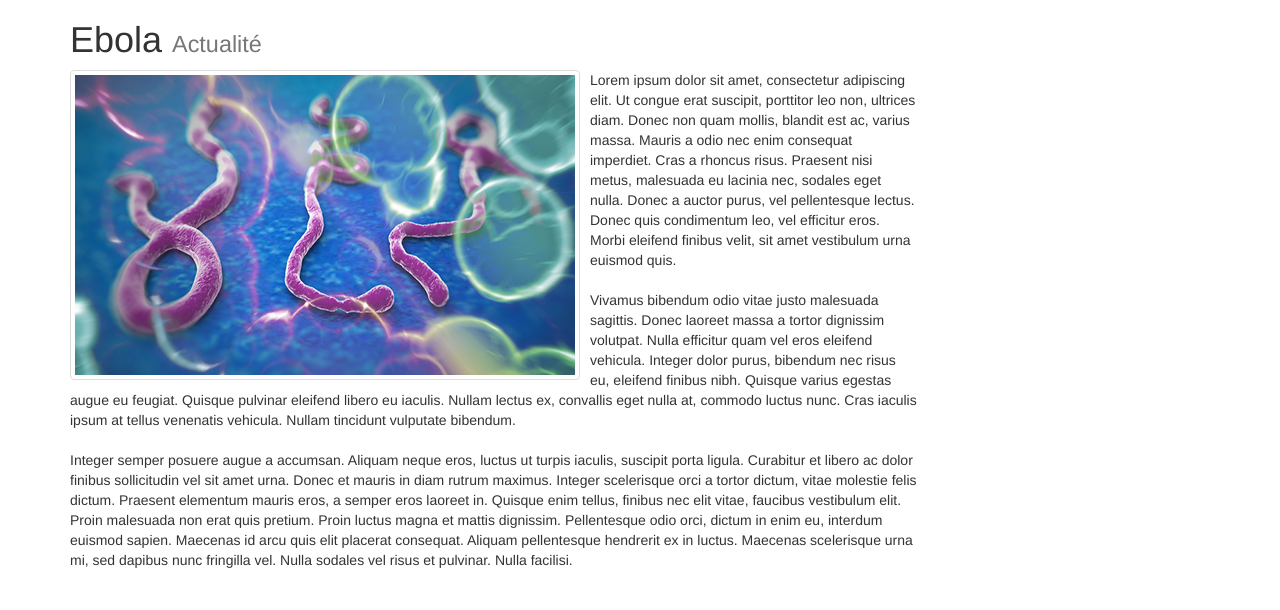
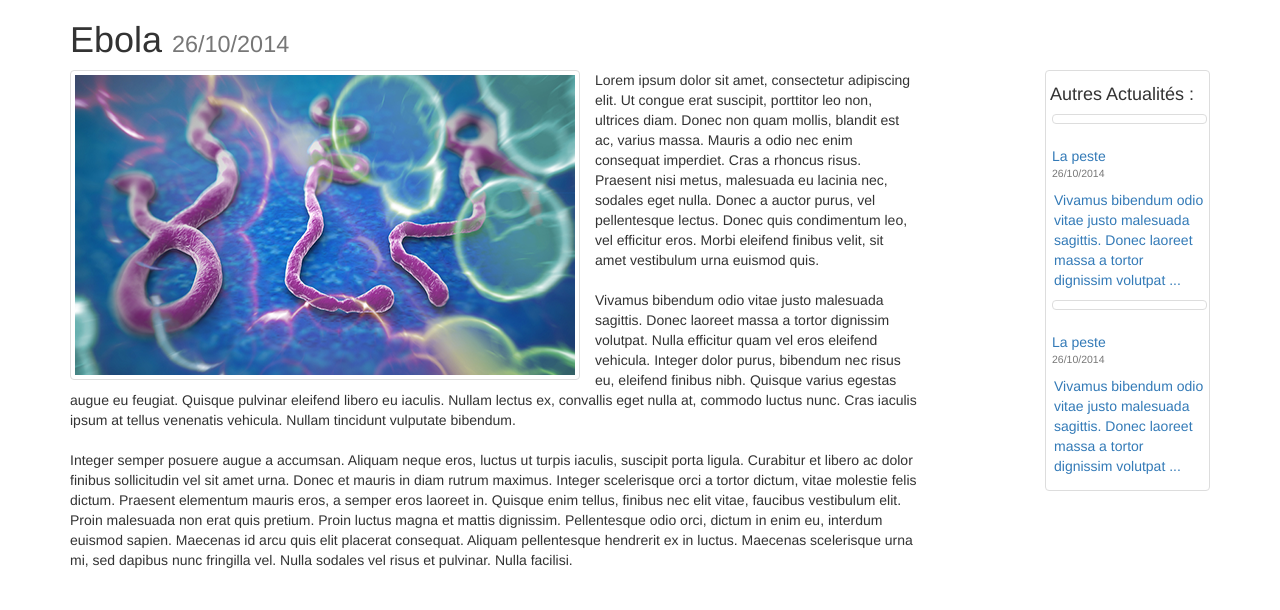
Before and after one commit to 20cent06/Pipe-My-Fork, a PHP site: page / in a window 1280 px wide. Shown: the part 190-800 px from the top of the page. Run offline with PHP 8.4, Linux system fonts and the light colour scheme; some libraries are stand-ins or nearby versions.

Commit message:
Modif global.scss & templates

```diff
--- a/css/global.css
+++ b/css/global.css
@@ -41,7 +41,16 @@ div .cadre-contenu {
 /* line 40, ../sass/global.scss */
 div .cadre-contenu img {
   float: left;
-  margin-right: 10px;
+  margin-right: 15px;
+}
+/* line 46, ../sass/global.scss */
+div .cadre-menu-actualite {
+  /*border: 2px solid $header_background;*/
+  width: 100%;
+}
+/* line 50, ../sass/global.scss */
+div .cadre-menu-actualite .centrer {
+  margin-left: 2px;
 }
 
 /* --Acutalité-- */
--- a/sass/global.scss
+++ b/sass/global.scss
@@ -39,8 +39,18 @@ div {
 
 		img {
 			float: left;
-			margin-right: 10px;
+			margin-right: 15px;
 		}
+	}
+
+	.cadre-menu-actualite{
+		/*border: 2px solid $header_background;*/
+		width: 100%;
+
+		.centrer{
+			margin-left: 2px;
+		}
+
 	}
 }
 /* --Acutalité-- */
--- a/templates/PreventionEtInformation_Actualite.tpl
+++ b/templates/PreventionEtInformation_Actualite.tpl
@@ -1,21 +1,40 @@
 <div class="RechPrevEtInf">
-	<h1>Ebola <small>Actualité</small></h1>
+	<h1>Ebola <small>26/10/2014</small></h1>
 
 	<div class="row">
 
 		<div class="col-xs-9">
 			<div class="cadre-contenu">
 				<img src="img/Actualite-Ebola.png" class="img-responsive img-thumbnail" alt="img-responsive">
-				Lorem ipsum dolor sit amet, consectetur adipiscing elit. Ut congue erat suscipit, porttitor leo non, ultrices diam. Donec non quam mollis, blandit est ac, varius massa. Mauris a odio nec enim consequat imperdiet. Cras a rhoncus risus. Praesent nisi metus, malesuada eu lacinia nec, sodales eget nulla. Donec a auctor purus, vel pellentesque lectus. Donec quis condimentum leo, vel efficitur eros. Morbi eleifend finibus velit, sit amet vestibulum urna euismod quis.</br></br>
+				<p>Lorem ipsum dolor sit amet, consectetur adipiscing elit. Ut congue erat suscipit, porttitor leo non, ultrices diam. Donec non quam mollis, blandit est ac, varius massa. Mauris a odio nec enim consequat imperdiet. Cras a rhoncus risus. Praesent nisi metus, malesuada eu lacinia nec, sodales eget nulla. Donec a auctor purus, vel pellentesque lectus. Donec quis condimentum leo, vel efficitur eros. Morbi eleifend finibus velit, sit amet vestibulum urna euismod quis.</br></br>
 
 				Vivamus bibendum odio vitae justo malesuada sagittis. Donec laoreet massa a tortor dignissim volutpat. Nulla efficitur quam vel eros eleifend vehicula. Integer dolor purus, bibendum nec risus eu, eleifend finibus nibh. Quisque varius egestas augue eu feugiat. Quisque pulvinar eleifend libero eu iaculis. Nullam lectus ex, convallis eget nulla at, commodo luctus nunc. Cras iaculis ipsum at tellus venenatis vehicula. Nullam tincidunt vulputate bibendum.</br></br>
 
-				Integer semper posuere augue a accumsan. Aliquam neque eros, luctus ut turpis iaculis, suscipit porta ligula. Curabitur et libero ac dolor finibus sollicitudin vel sit amet urna. Donec et mauris in diam rutrum maximus. Integer scelerisque orci a tortor dictum, vitae molestie felis dictum. Praesent elementum mauris eros, a semper eros laoreet in. Quisque enim tellus, finibus nec elit vitae, faucibus vestibulum elit. Proin malesuada non erat quis pretium. Proin luctus magna et mattis dignissim. Pellentesque odio orci, dictum in enim eu, interdum euismod sapien. Maecenas id arcu quis elit placerat consequat. Aliquam pellentesque hendrerit ex in luctus. Maecenas scelerisque urna mi, sed dapibus nunc fringilla vel. Nulla sodales vel risus et pulvinar. Nulla facilisi.
+				Integer semper posuere augue a accumsan. Aliquam neque eros, luctus ut turpis iaculis, suscipit porta ligula. Curabitur et libero ac dolor finibus sollicitudin vel sit amet urna. Donec et mauris in diam rutrum maximus. Integer scelerisque orci a tortor dictum, vitae molestie felis dictum. Praesent elementum mauris eros, a semper eros laoreet in. Quisque enim tellus, finibus nec elit vitae, faucibus vestibulum elit. Proin malesuada non erat quis pretium. Proin luctus magna et mattis dignissim. Pellentesque odio orci, dictum in enim eu, interdum euismod sapien. Maecenas id arcu quis elit placerat consequat. Aliquam pellentesque hendrerit ex in luctus. Maecenas scelerisque urna mi, sed dapibus nunc fringilla vel. Nulla sodales vel risus et pulvinar. Nulla facilisi.</p>
 			</div>
 		</div>
 
 		<div class="col-xs-2 col-xs-offset-1">
-			<div class="cadre-menu-actualite">
+			<div class="cadre-menu-actualite img-thumbnail ">
+				<h4> Autres Actualités : </h4>
+
+				<p class="centrer img-thumbnail" style="width: 100%;"></p>
+
+				<a href="#">
+					<div class="centrer">
+						<h5>La peste</br><small>26/10/2014</small></h5>
+						<p class="centrer">Vivamus bibendum odio vitae justo malesuada sagittis. Donec laoreet massa a tortor dignissim volutpat ...</p>
+					</div>
+				</a>
+
+				<p class="centrer img-thumbnail" style="width: 100%;"></p>
+
+				<a href="#">
+					<div class="centrer">
+						<h5>La peste</br><small>26/10/2014</small></h5>
+						<p class="centrer">Vivamus bibendum odio vitae justo malesuada sagittis. Donec laoreet massa a tortor dignissim volutpat ...</p>
+					</div>
+				</a>
 
 			</div>
 		</div>
```
Also changed, not shown: templates/PreventionEtInformation_Rechercher.tpl (line endings or trailing spaces).
